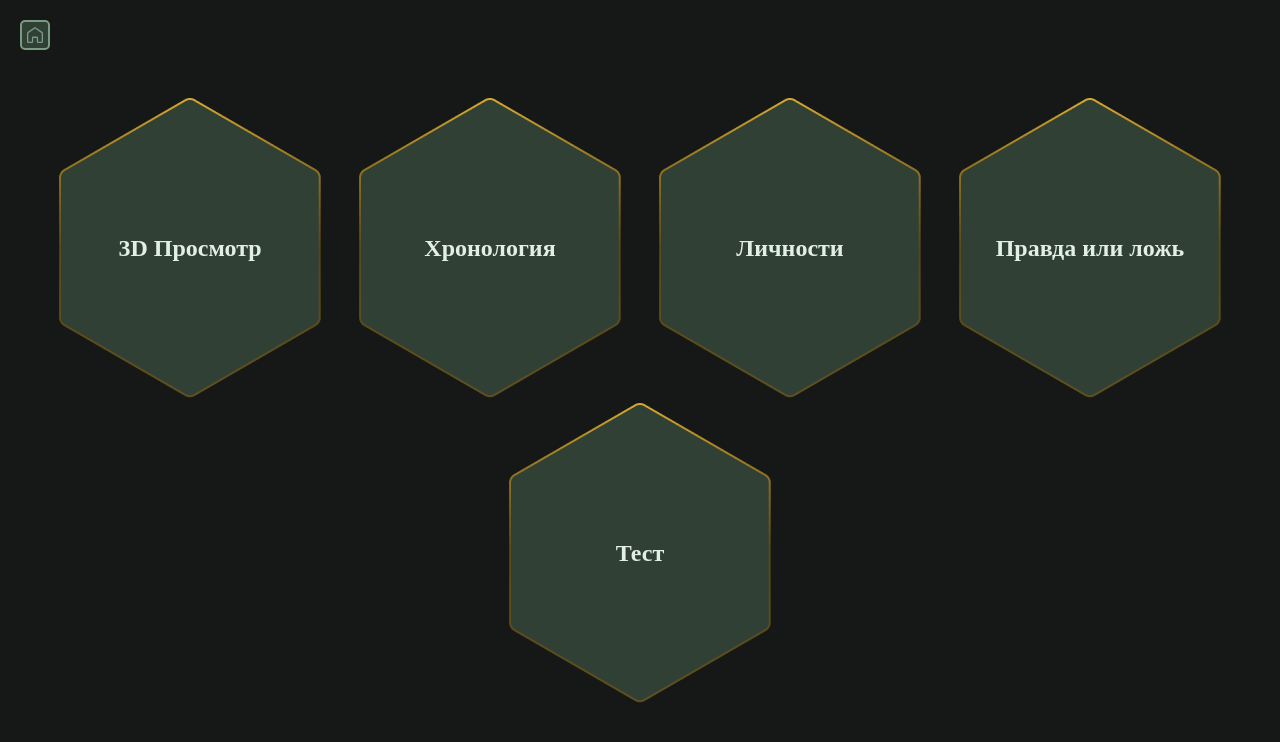
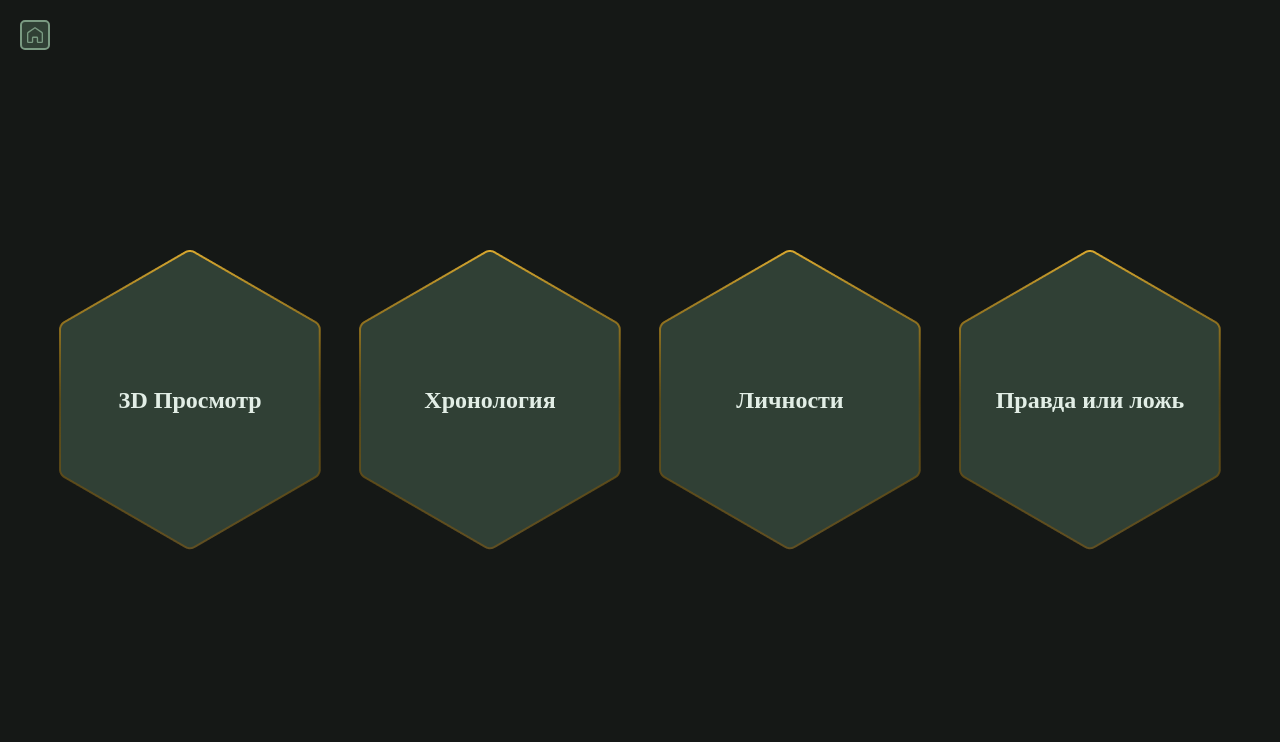
Before and after one commit to MatweyNazarenko/TechPatriot, a React (Vite) app: page / in a window 1280 px wide. Shown: the top 742 px of the page. Built offline with nearby package versions, Linux system fonts and the light colour scheme; a web font is replaced by a local one.

Commit message:
Debug Update

```diff
--- a/src/component/MainPage/Combs.jsx
+++ b/src/component/MainPage/Combs.jsx
@@ -8,7 +8,7 @@ const Combs = ()=>{
                 <Comb to="/timeline" titleBack="Хронология" descBack="Лента времени из ключевых открытий и разработок Второй Мировой войны">Хронология</Comb>
                 <Comb to="/persons" titleBack="Личности" descBack="Выдающиеся конструкторы, ученые и медики, чья работа сыграла важную роль в Великой Отечественной войне">Личности</Comb>
                 <Comb to="/statement" titleBack="Правда или ложь" descBack="Определи верное или неверное это утверждение">Правда или ложь</Comb>
-              <Comb to="/test" titleBack="Правда или ложь" descBack="Определи верное или неверное это утверждение">Тест</Comb>
+              {/* <Comb to="/test" titleBack="Правда или ложь" descBack="Определи верное или неверное это утверждение">Тест</Comb> */}
             </div>
         </div>
     )
```
